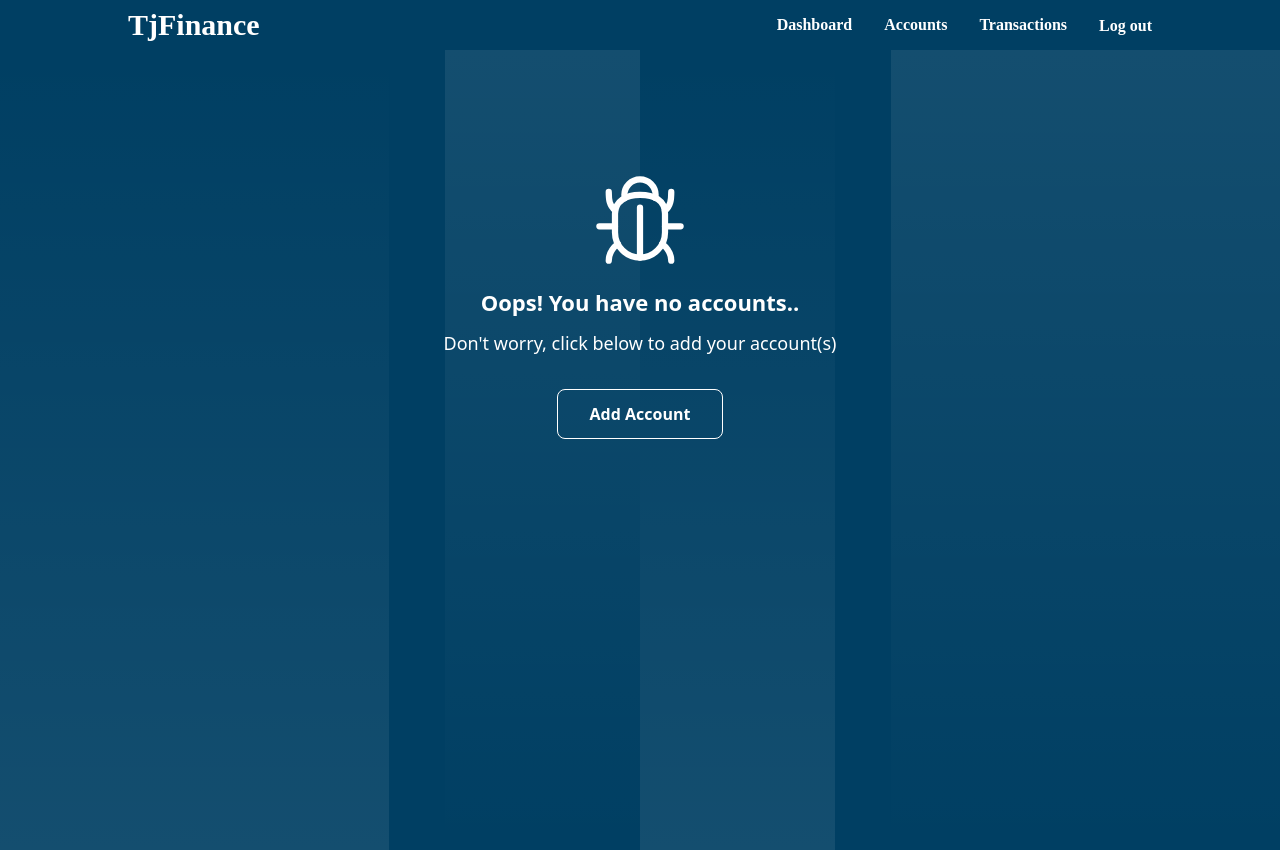
After one commit to Tovborg/FinanceTracker, a Django app: page /account/ in a window 1280 px wide. The commit adds this page. Run offline with Django 5.2, Linux system fonts and the light colour scheme; a user stored in the database is signed in; data comes from the database, SQL or seed files in the repository; both versions use the stored data as it was after the commit; some web fonts are replaced.

Commit message:
added logic for accounts page and added add_account page

```diff
--- a/main/urls.py
+++ b/main/urls.py
@@ -1,9 +1,11 @@
 #main/urls.py
 
 from django.urls import include, path
-from main.views import index, sign_up
+from main.views import *
 
 urlpatterns = [
     path("", index, name="index"),
-    path('sign_up/', sign_up, name='sign_up')
+    path('sign_up/', sign_up, name='sign_up'),
+    path('account/', account_view, name='account'),
+    path('account/add_account/', add_account, name='add_account'),
 ]
--- a/main/views.py
+++ b/main/views.py
@@ -1,10 +1,14 @@
 from django.shortcuts import render, redirect
-from main.forms import RegistrationForm
+from main.forms import RegistrationForm, CreateAccountForm
 from django.contrib.auth import authenticate, login
+from django.contrib.auth.decorators import login_required
+from main.models import Account
 # Use @login_required decorator to ensure only authenticated users can access the view
+
 
 def index(request):
     return render(request, "dashboard.html")
+
 
 def sign_up(request):
     if request.method == "POST":
@@ -16,3 +20,39 @@ def sign_up(request):
     else:
         form = RegistrationForm()
     return render(request, "registration/signup.html", {"form": form})
+
+
+# Views to display and handler accounts
+@login_required
+def account_view(request):
+    user_accounts = Account.objects.filter(user=request.user)
+    print(user_accounts)
+    print(len(user_accounts))
+    return render(request, "account/account.html", context={"accounts": user_accounts})
+
+
+@login_required
+def add_account(request):
+    if request.method == "POST":
+        form = CreateAccountForm(request.POST)
+        if form.is_valid():
+            print(form.errors)
+            print(form.cleaned_data)
+            # Create a new account
+            account_name = form.cleaned_data['account_name']
+            account_balance = form.cleaned_data['account_balance']
+            account_type = form.cleaned_data['account_type']
+            description = form.cleaned_data['description']
+
+            new_account = Account(
+                user=request.user,
+                name=account_name,
+                balance=account_balance,
+                account_type=account_type,
+                description=description
+            )
+            new_account.save()
+            return redirect('account')
+    else:
+        form = CreateAccountForm()
+    return render(request, "account/add_account.html", {"form": form})
--- a/static/src/styles.css
+++ b/static/src/styles.css
@@ -795,6 +795,10 @@ select {
   position: absolute;
 }
 
+.relative {
+  position: relative;
+}
+
 .bottom-0 {
   bottom: 0px;
 }
@@ -807,6 +811,10 @@ select {
   right: 0px;
 }
 
+.top-0 {
+  top: 0px;
+}
+
 .top-\[-100\%\] {
   top: -100%;
 }
@@ -815,12 +823,29 @@ select {
   top: 50px;
 }
 
+.-z-10 {
+  z-index: -10;
+}
+
+.z-10 {
+  z-index: 10;
+}
+
+.col-span-full {
+  grid-column: 1 / -1;
+}
+
 .m-4 {
   margin: 1rem;
 }
 
 .m-auto {
   margin: auto;
+}
+
+.-mx-4 {
+  margin-left: -1rem;
+  margin-right: -1rem;
 }
 
 .mx-auto {
@@ -828,19 +853,26 @@ select {
   margin-right: auto;
 }
 
+.my-5 {
+  margin-top: 1.25rem;
+  margin-bottom: 1.25rem;
+}
+
 .my-6 {
   margin-top: 1.5rem;
   margin-bottom: 1.5rem;
 }
 
-.my-12 {
-  margin-top: 3rem;
-  margin-bottom: 3rem;
-}
-
-.my-5 {
-  margin-top: 1.25rem;
-  margin-bottom: 1.25rem;
+.mb-10 {
+  margin-bottom: 2.5rem;
+}
+
+.mb-2 {
+  margin-bottom: 0.5rem;
+}
+
+.mb-3 {
+  margin-bottom: 0.75rem;
 }
 
 .mb-4 {
@@ -851,6 +883,10 @@ select {
   margin-bottom: 1.5rem;
 }
 
+.mb-8 {
+  margin-bottom: 2rem;
+}
+
 .me-4 {
   margin-inline-end: 1rem;
 }
@@ -879,26 +915,26 @@ select {
   margin-top: 1.5rem;
 }
 
-.mb-8 {
-  margin-bottom: 2rem;
-}
-
-.mb-10 {
-  margin-bottom: 2.5rem;
+.mt-1 {
+  margin-top: 0.25rem;
+}
+
+.mt-7 {
+  margin-top: 1.75rem;
 }
 
 .block {
   display: block;
 }
 
+.inline-block {
+  display: inline-block;
+}
+
 .flex {
   display: flex;
 }
 
-.table {
-  display: table;
-}
-
 .grid {
   display: grid;
 }
@@ -943,12 +971,12 @@ select {
   min-height: 100%;
 }
 
-.min-h-\[200px\] {
-  min-height: 200px;
-}
-
-.min-h-\[400px\] {
-  min-height: 400px;
+.w-1\/2 {
+  width: 50%;
+}
+
+.w-1\/3 {
+  width: 33.333333%;
 }
 
 .w-\[100\%\] {
@@ -967,20 +995,24 @@ select {
   width: 100%;
 }
 
+.w-\[50\%\] {
+  width: 50%;
+}
+
 .min-w-\[50px\] {
   min-width: 50px;
 }
 
-.min-w-\[100px\] {
-  min-width: 100px;
-}
-
-.min-w-\[200px\] {
-  min-width: 200px;
+.max-w-\[400px\] {
+  max-width: 400px;
 }
 
 .max-w-screen-xl {
   max-width: 1280px;
+}
+
+.flex-1 {
+  flex: 1 1 0%;
 }
 
 .grow {
@@ -1046,12 +1090,30 @@ select {
   margin-left: calc(0.75rem * calc(1 - var(--tw-space-x-reverse)));
 }
 
+.space-x-5 > :not([hidden]) ~ :not([hidden]) {
+  --tw-space-x-reverse: 0;
+  margin-right: calc(1.25rem * var(--tw-space-x-reverse));
+  margin-left: calc(1.25rem * calc(1 - var(--tw-space-x-reverse)));
+}
+
+.space-y-12 > :not([hidden]) ~ :not([hidden]) {
+  --tw-space-y-reverse: 0;
+  margin-top: calc(3rem * calc(1 - var(--tw-space-y-reverse)));
+  margin-bottom: calc(3rem * var(--tw-space-y-reverse));
+}
+
 .space-y-6 > :not([hidden]) ~ :not([hidden]) {
   --tw-space-y-reverse: 0;
   margin-top: calc(1.5rem * calc(1 - var(--tw-space-y-reverse)));
   margin-bottom: calc(1.5rem * var(--tw-space-y-reverse));
 }
 
+.space-y-5 > :not([hidden]) ~ :not([hidden]) {
+  --tw-space-y-reverse: 0;
+  margin-top: calc(1.25rem * calc(1 - var(--tw-space-y-reverse)));
+  margin-bottom: calc(1.25rem * var(--tw-space-y-reverse));
+}
+
 .self-center {
   align-self: center;
 }
@@ -1064,20 +1126,28 @@ select {
   white-space: nowrap;
 }
 
+.rounded-lg {
+  border-radius: 0.5rem;
+}
+
 .rounded-md {
   border-radius: 0.375rem;
 }
 
+.border {
+  border-width: 1px;
+}
+
 .border-0 {
   border-width: 0px;
 }
 
+.border-b {
+  border-bottom-width: 1px;
+}
+
 .border-t-0 {
   border-top-width: 0px;
-}
-
-.border-b {
-  border-bottom-width: 1px;
 }
 
 .border-gray-200 {
@@ -1085,16 +1155,21 @@ select {
   border-color: rgb(229 231 235 / var(--tw-border-opacity));
 }
 
-.border-neutral-50 {
-  --tw-border-opacity: 1;
-  border-color: rgb(250 250 250 / var(--tw-border-opacity));
-}
-
 .border-neutral-500 {
   --tw-border-opacity: 1;
   border-color: rgb(115 115 115 / var(--tw-border-opacity));
 }
 
+.border-white {
+  --tw-border-opacity: 1;
+  border-color: rgb(255 255 255 / var(--tw-border-opacity));
+}
+
+.bg-account-cards {
+  --tw-bg-opacity: 1;
+  background-color: rgb(0 35 55 / var(--tw-bg-opacity));
+}
+
 .bg-background {
   --tw-bg-opacity: 1;
   background-color: rgb(236 240 241 / var(--tw-bg-opacity));
@@ -1130,17 +1205,31 @@ select {
   background-color: rgb(0 63 99 / var(--tw-bg-opacity));
 }
 
-.bg-account-cards {
-  --tw-bg-opacity: 1;
-  background-color: rgb(0 35 55 / var(--tw-bg-opacity));
-}
-
 .bg-transparent {
   background-color: transparent;
 }
 
+.bg-white {
+  --tw-bg-opacity: 1;
+  background-color: rgb(255 255 255 / var(--tw-bg-opacity));
+}
+
+.bg-gradient-to-b {
+  background-image: linear-gradient(to bottom, var(--tw-gradient-stops));
+}
+
 .bg-gradient-to-r {
   background-image: linear-gradient(to right, var(--tw-gradient-stops));
+}
+
+.bg-gradient-to-t {
+  background-image: linear-gradient(to top, var(--tw-gradient-stops));
+}
+
+.from-\[\#FFFFFF14\] {
+  --tw-gradient-from: #FFFFFF14 var(--tw-gradient-from-position);
+  --tw-gradient-to: rgb(255 255 255 / 0) var(--tw-gradient-to-position);
+  --tw-gradient-stops: var(--tw-gradient-from), var(--tw-gradient-to);
 }
 
 .from-transparent {
@@ -1154,24 +1243,28 @@ select {
   --tw-gradient-stops: var(--tw-gradient-from), #737373 var(--tw-gradient-via-position), var(--tw-gradient-to);
 }
 
+.to-\[\#C4C4C400\] {
+  --tw-gradient-to: #C4C4C400 var(--tw-gradient-to-position);
+}
+
 .to-transparent {
   --tw-gradient-to: transparent var(--tw-gradient-to-position);
 }
 
+.p-2 {
+  padding: 0.5rem;
+}
+
+.p-3 {
+  padding: 0.75rem;
+}
+
 .p-4 {
   padding: 1rem;
 }
 
 .p-6 {
   padding: 1.5rem;
-}
-
-.p-3 {
-  padding: 0.75rem;
-}
-
-.p-2 {
-  padding: 0.5rem;
 }
 
 .px-10 {
@@ -1189,11 +1282,21 @@ select {
   padding-right: 0.875rem;
 }
 
+.px-4 {
+  padding-left: 1rem;
+  padding-right: 1rem;
+}
+
 .px-6 {
   padding-left: 1.5rem;
   padding-right: 1.5rem;
 }
 
+.px-8 {
+  padding-left: 2rem;
+  padding-right: 2rem;
+}
+
 .py-1 {
   padding-top: 0.25rem;
   padding-bottom: 0.25rem;
@@ -1229,6 +1332,38 @@ select {
   padding-bottom: 6rem;
 }
 
+.py-3 {
+  padding-top: 0.75rem;
+  padding-bottom: 0.75rem;
+}
+
+.py-\[120px\] {
+  padding-top: 120px;
+  padding-bottom: 120px;
+}
+
+.py-5 {
+  padding-top: 1.25rem;
+  padding-bottom: 1.25rem;
+}
+
+.py-4 {
+  padding-top: 1rem;
+  padding-bottom: 1rem;
+}
+
+.pb-12 {
+  padding-bottom: 3rem;
+}
+
+.pl-1 {
+  padding-left: 0.25rem;
+}
+
+.pb-5 {
+  padding-bottom: 1.25rem;
+}
+
 .text-center {
   text-align: center;
 }
@@ -1256,11 +1391,24 @@ select {
   line-height: 2.5rem;
 }
 
+.text-\[22px\] {
+  font-size: 22px;
+}
+
+.text-\[50px\] {
+  font-size: 50px;
+}
+
 .text-base {
   font-size: 1rem;
   line-height: 1.5rem;
 }
 
+.text-lg {
+  font-size: 1.125rem;
+  line-height: 1.75rem;
+}
+
 .text-sm {
   font-size: 0.875rem;
   line-height: 1.25rem;
@@ -1299,10 +1447,28 @@ select {
   line-height: 2.25rem;
 }
 
+.leading-none {
+  line-height: 1;
+}
+
+.leading-tight {
+  line-height: 1.25;
+}
+
 .tracking-tight {
   letter-spacing: -0.025em;
 }
 
+.text-accent {
+  --tw-text-opacity: 1;
+  color: rgb(39 174 96 / var(--tw-text-opacity));
+}
+
+.text-gray-400 {
+  --tw-text-opacity: 1;
+  color: rgb(156 163 175 / var(--tw-text-opacity));
+}
+
 .text-gray-500 {
   --tw-text-opacity: 1;
   color: rgb(107 114 128 / var(--tw-text-opacity));
@@ -1405,9 +1561,22 @@ select {
   --tw-ring-color: rgb(209 213 219 / var(--tw-ring-opacity));
 }
 
-.drop-shadow-2xl {
-  --tw-drop-shadow: drop-shadow(0 25px 25px rgb(0 0 0 / 0.15));
-  filter: var(--tw-blur) var(--tw-brightness) var(--tw-contrast) var(--tw-grayscale) var(--tw-hue-rotate) var(--tw-invert) var(--tw-saturate) var(--tw-sepia) var(--tw-drop-shadow);
+.ring-primary {
+  --tw-ring-opacity: 1;
+  --tw-ring-color: rgb(0 63 99 / var(--tw-ring-opacity));
+}
+
+.ring-form_input {
+  --tw-ring-opacity: 1;
+  --tw-ring-color: rgb(177 187 211 / var(--tw-ring-opacity));
+}
+
+.transition {
+  transition-property: color, background-color, border-color, text-decoration-color, fill, stroke, opacity, box-shadow, transform, filter, -webkit-backdrop-filter;
+  transition-property: color, background-color, border-color, text-decoration-color, fill, stroke, opacity, box-shadow, transform, filter, backdrop-filter;
+  transition-property: color, background-color, border-color, text-decoration-color, fill, stroke, opacity, box-shadow, transform, filter, backdrop-filter, -webkit-backdrop-filter;
+  transition-timing-function: cubic-bezier(0.4, 0, 0.2, 1);
+  transition-duration: 150ms;
 }
 
 .duration-100 {
@@ -1523,6 +1755,10 @@ select {
     line-height: 1;
   }
 
+  .sm\:text-\[80px\] {
+    font-size: 80px;
+  }
+
   .sm\:text-sm {
     font-size: 0.875rem;
     line-height: 1.25rem;
@@ -1588,6 +1820,12 @@ select {
 
   .md\:gap-8 {
     gap: 2rem;
+  }
+
+  .md\:space-x-8 > :not([hidden]) ~ :not([hidden]) {
+    --tw-space-x-reverse: 0;
+    margin-right: calc(2rem * var(--tw-space-x-reverse));
+    margin-left: calc(2rem * calc(1 - var(--tw-space-x-reverse)));
   }
 
   .md\:bg-transparent {
@@ -1601,6 +1839,10 @@ select {
   .md\:py-8 {
     padding-top: 2rem;
     padding-bottom: 2rem;
+  }
+
+  .md\:text-\[100px\] {
+    font-size: 100px;
   }
 
   .md\:text-white {
@@ -1631,12 +1877,10 @@ select {
     grid-template-columns: repeat(4, minmax(0, 1fr));
   }
 
-  .lg\:grid-cols-2 {
-    grid-template-columns: repeat(2, minmax(0, 1fr));
-  }
-
-  .lg\:gap-4 {
-    gap: 1rem;
+  .lg\:space-x-14 > :not([hidden]) ~ :not([hidden]) {
+    --tw-space-x-reverse: 0;
+    margin-right: calc(3.5rem * var(--tw-space-x-reverse));
+    margin-left: calc(3.5rem * calc(1 - var(--tw-space-x-reverse)));
   }
 
   .lg\:px-8 {
--- a/tailwind.config.js
+++ b/tailwind.config.js
@@ -7,6 +7,8 @@ module.exports = {
     extend: {
       colors: {
         'primary': '#003f63',
+        'form_outline': '#7E92B2',
+        'form_input': '#B1BBD3',
         'account-cards': '#002337',
         'secondary': '#3498DB',
         'accent': '#27AE60',
--- /dev/null
+++ b/templates/account/account.html
@@ -0,0 +1,17 @@
+<!-- templates/account/accounts.html -->
+{% extends '../base.html' %}
+{% load static %}
+
+{% block content %}
+    <!-- Your regular content for accounts page -->
+    <!-- Other account-related content -->
+
+    <!-- Example condition to show no accounts error -->
+    {% if accounts %}
+        <!-- Iterate through accounts and display them -->
+        <h1>This user has added an account</h1>
+    {% else %}
+        <!-- Render no accounts error -->
+        {% include "account/no_accounts_error.html" %}
+    {% endif %}
+{% endblock content %}
--- /dev/null
+++ b/templates/account/no_accounts_error.html
@@ -0,0 +1,49 @@
+<!-- ====== Error 404 Section Start -->
+<section class="relative z-10 h-full bg-primary py-[120px]">
+   <div class="container mx-auto">
+      <div class="-mx-4 flex">
+         <div class="w-full px-4">
+            <div class="mx-auto max-w-[400px] text-center">
+               <h2
+                  class="mb-2 text-[50px] font-bold leading-none text-white sm:text-[80px] md:text-[100px]"
+                  >
+                  <ion-icon name="bug-outline"></ion-icon>
+               </h2>
+               <h4
+                  class="mb-3 text-[22px] font-semibold leading-tight text-white"
+                  >
+                  Oops! You have no accounts..
+               </h4>
+               <p class="mb-8 text-lg text-white">
+                  Don't worry, click below to add your account(s)
+               </p>
+               <a
+                  href="{% url 'add_account' %}"
+                  class="inline-block rounded-lg border border-white px-8 py-3 text-center text-base font-semibold text-white transition hover:bg-white hover:text-primary"
+                  >
+               Add Account
+               </a>
+            </div>
+         </div>
+      </div>
+   </div>
+   <div
+      class="absolute top-0 left-0 -z-10 flex h-full w-full items-center justify-between space-x-5 md:space-x-8 lg:space-x-14"
+      >
+      <div
+         class="h-full w-1/3 bg-gradient-to-t from-[#FFFFFF14] to-[#C4C4C400]"
+         ></div>
+      <div class="flex h-full w-1/3">
+         <div
+            class="h-full w-1/2 bg-gradient-to-b from-[#FFFFFF14] to-[#C4C4C400]"
+            ></div>
+         <div
+            class="h-full w-1/2 bg-gradient-to-t from-[#FFFFFF14] to-[#C4C4C400]"
+            ></div>
+      </div>
+      <div
+         class="h-full w-1/3 bg-gradient-to-b from-[#FFFFFF14] to-[#C4C4C400]"
+         ></div>
+   </div>
+</section>
+<!-- ====== Error 404 Section End -->
--- a/templates/base.html
+++ b/templates/base.html
@@ -21,18 +21,19 @@
 </head>
 {% include "navbar.html" %}
 <body class="bg-background h-full">
-    <div class="container mx-auto mt-4">
+
         {% block content %}
+                <!-- Default content block -->
+        {% endblock content %}
 
-        {% endblock content %}
-    </div>
+
+
     <script type="module" src="https://unpkg.com/ionicons@7.1.0/dist/ionicons/ionicons.esm.js"></script>
     <script nomodule src="https://unpkg.com/ionicons@7.1.0/dist/ionicons/ionicons.js"></script>
     <script>
         document.querySelector('#menuToggle').addEventListener('click', ()=>{
             let menu = document.getElementById('menu');
-
-        menu.classList.toggle('top-[50px]')
+            menu.classList.toggle('top-[50px]');
         });
     </script>
 </body>
--- a/templates/dashboard.html
+++ b/templates/dashboard.html
@@ -2,6 +2,9 @@
 {% load static %}
 {% block content %}
     {% if user.is_authenticated %}
+        <div class="container mx-auto mt-4">
+
+
             <div class="container mx-auto p-6">
                <div class="flex justify-between items-start mb-6">
                    <h1 class="text-4xl" style="font-family: 'Danske Text v2 Regular'">Welcome, {{ user.username }}!</h1>
@@ -85,6 +88,7 @@
 
                 </div>
             </div>
+        </div>
     {% else %}
         <h2>Welcome, guest!</h2>
     {% endif %}
--- a/templates/navbar.html
+++ b/templates/navbar.html
@@ -3,8 +3,8 @@
         <div class="min-w-[50px] text-3xl text-sidebar text-white font-bold" style="font-family: 'Danske Text v2 Regular'"><a href="{% url 'index' %}">TjFinance</a></div>
         <div id="menu" class="duration-100 grow flex justify-end gap-4 md:gap-8 absolute md:relative flex-col md:flex-row top-[-100%] md:top-[inherit] bg-navigation_mobile md:bg-transparent w-[100%] left-0 right-0 m-auto md:w-auto md:left-auto md:right-auto px-10 py-10 md:p-0">
             {% if user.is_authenticated %}
-            <a class="hover:text-gray-400 text-primary md:text-white font-bold" style="font-family: 'Danske Text v2 Regular'" href="#">Dashboard</a>
-            <a class="hover:text-gray-400 text-primary md:text-white font-bold" style="font-family: 'Danske Text v2 Regular'" href="#">Accounts</a>
+            <a class="hover:text-gray-400 text-primary md:text-white font-bold" style="font-family: 'Danske Text v2 Regular'" href="{% url 'index' %}">Dashboard</a>
+            <a class="hover:text-gray-400 text-primary md:text-white font-bold" style="font-family: 'Danske Text v2 Regular'" href="{% url 'account' %}">Accounts</a>
             <a class="hover:text-gray-400 text-primary md:text-white font-bold" style="font-family: 'Danske Text v2 Regular'" href="#">Transactions</a>
                 <form method="post" action="{% url 'logout' %}" class="hover:text-gray-400">
                     {% csrf_token %}
```
Also changed, not shown: other parts of static/src/styles.css (+102 -45 lines), main/forms.py (+14 -0 lines), main/models.py (+7 -6 lines), templates/account/add_account.html (added, +81 -0 lines), db.sqlite3, main/migrations/0003_account_description_alter_account_account_type_and_more.py (added), 1 other file. Lines whose indentation alone changed are shown as unchanged.
